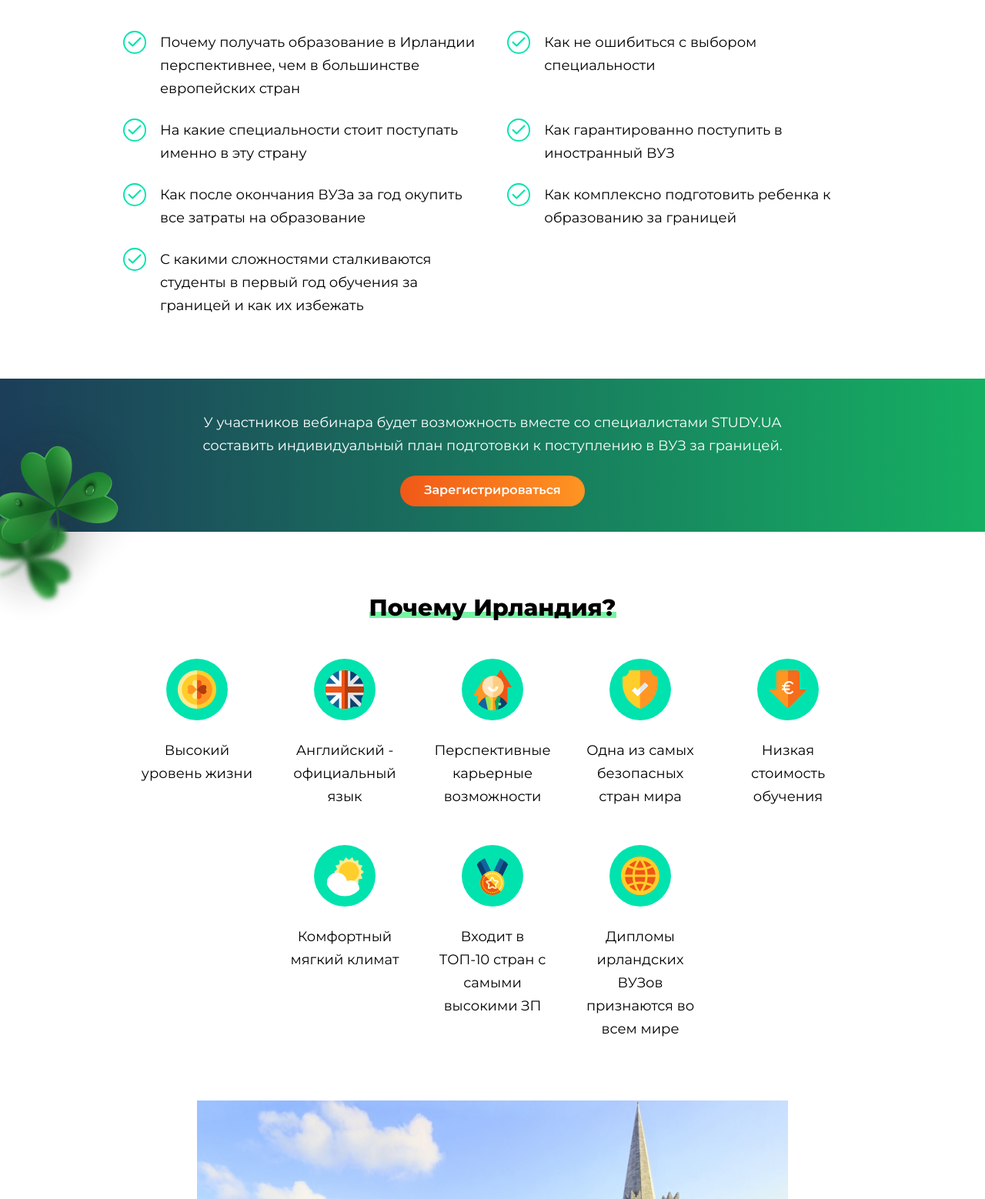
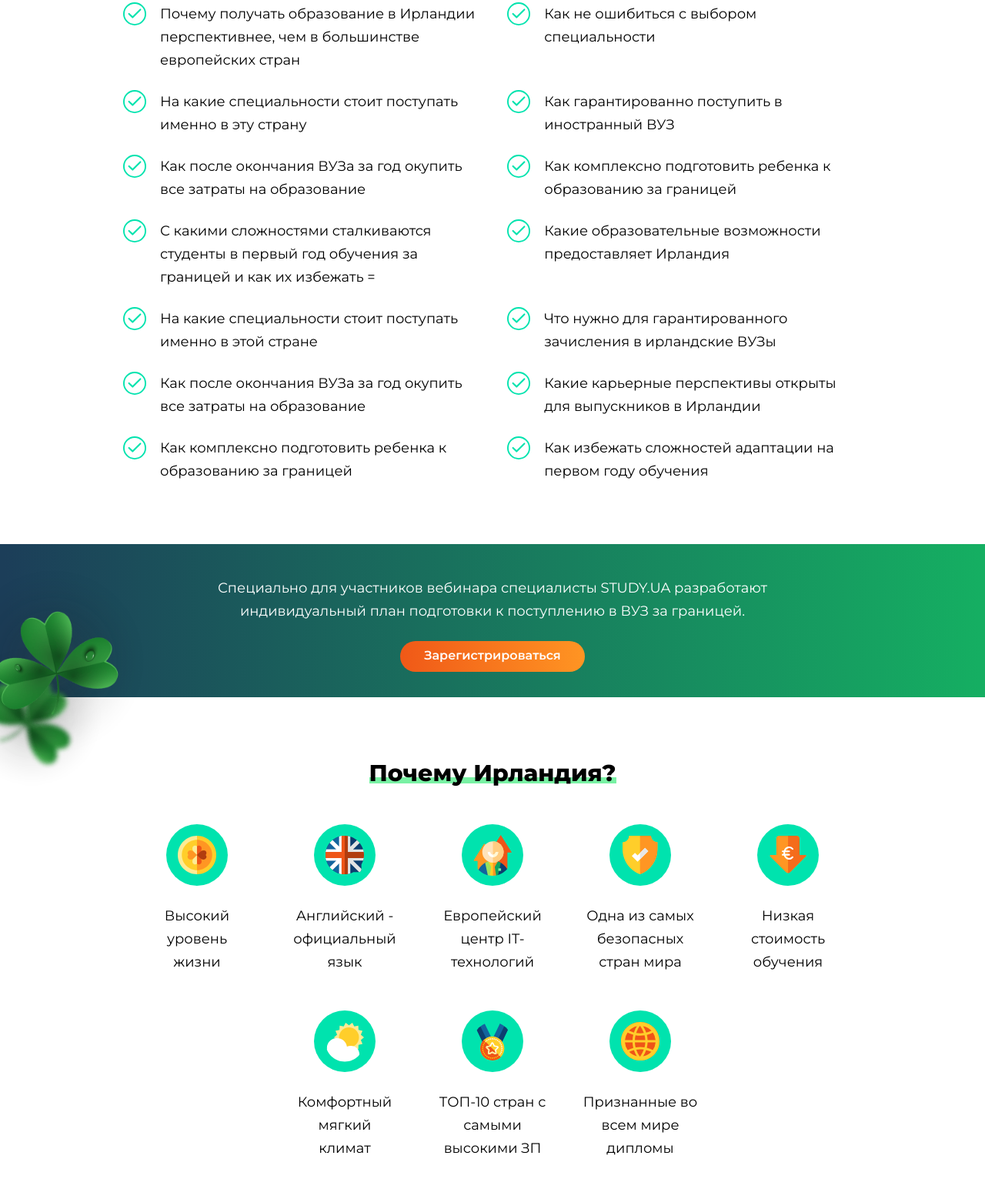
Before and after one commit to sizzlorr/ireland-web, a plain HTML site: page index.html in a window 1280 px wide. Shown: the part 613-2171 px from the top of the page at 77% size. Drawn offline with nearby package versions, Linux system fonts and the light colour scheme.

Commit message:
Content changing

```diff
--- a/index.html
+++ b/index.html
@@ -35,8 +35,7 @@
                     <div class="intro">
                         <span>Приглашаем на вебинар:</span>
                         <h1>
-                            «Почему стоит получать высшее образование в Ирландии<br><span>и как гарантированно поступить</span>
-                            <span>в ирландский вуз без экзаменов»</span>
+                            Почему Ирландия — одна самых перспективных стран для обучения?
                         </h1>
                         <span>Зарегистрируйтесь, чтобы узнать больше:</span>
                         <div id="regi" class="form">
@@ -59,34 +58,27 @@
                 </center>
                 <div class="advatage-list">
                     <ul>
-                        <li>
-                            Почему получать образование в Ирландии перспективнее, чем в большинстве европейских стран
-                        </li>
-                        <li>
-                            Как не ошибиться с выбором специальности
-                        </li>
-                        <li>
-                            На какие специальности стоит поступать именно в эту страну
-                        </li>
-                        <li>
-                            Как гарантированно поступить в иностранный ВУЗ
-                        </li>
-                        <li>
-                            Как после окончания ВУЗа за год окупить все затраты на образование
-                        </li>
-                        <li>
-                            Как комплексно подготовить ребенка к образованию за границей
-                        </li>
-                        <li>
-                            С какими сложностями сталкиваются студенты в первый год обучения за границей и как их избежать
-                        </li>
+                        <li>Почему получать образование в Ирландии перспективнее, чем в большинстве европейских стран</li>
+                        <li>Как не ошибиться с выбором специальности</li>
+                        <li>На какие специальности стоит поступать именно в эту страну</li>
+                        <li>Как гарантированно поступить в иностранный ВУЗ</li>
+                        <li>Как после окончания ВУЗа за год окупить все затраты на образование</li>
+                        <li>Как комплексно подготовить ребенка к образованию за границей</li>
+                        <li>С какими сложностями сталкиваются студенты в первый год обучения за границей и как их избежать =</li>
+                        <li>Какие образовательные возможности предоставляет Ирландия</li>
+                        <li>На какие специальности стоит поступать именно в этой стране</li>
+                        <li>Что нужно для гарантированного зачисления в ирландские ВУЗы</li>
+                        <li>Как после окончания ВУЗа за год окупить все затраты на образование</li>
+                        <li>Какие карьерные перспективы открыты для выпускников в Ирландии</li>
+                        <li>Как комплексно подготовить ребенка к образованию за границей</li>
+                        <li>Как избежать сложностей адаптации на первом году обучения</li>
                     </ul>
                 </div>
             </section>
             <section class="registrtion">
                 <div class="wrapper registrtion__wrapper">
                     <p>
-                        У участников вебинара будет возможность вместе со специалистами STUDY.UA составить индивидуальный план подготовки к поступлению в ВУЗ за границей.
+                        Специально для участников вебинара специалисты STUDY.UA разработают индивидуальный план подготовки к поступлению в ВУЗ за границей.
                     </p>
                     <a href="#regi" class="button"><span>Зарегистрироваться</span></a>
                 </div>
@@ -106,7 +98,7 @@
                                 <img src="dist/img/why1.svg" alt="Высокий уровень жизни">
                             </div>
                             <div class="why-list__unit--disrc">
-                                Высокий уровень жизни
+                                Высокий уровень <br>жизни
                             </div>
                         </div>
                         <div class="why-list__unit">
@@ -122,7 +114,7 @@
                                 <img src="dist/img/why3.svg" alt="Перспективные карьерные возможности">
                             </div>
                             <div class="why-list__unit--disrc">
-                                Перспективные карьерные возможности
+                                Европейский центр IT-технологий
                             </div>
                         </div>
                         <div class="why-list__unit">
@@ -146,7 +138,7 @@
                                 <img src="dist/img/why6.svg" alt="Комфортный климат">
                             </div>
                             <div class="why-list__unit--disrc">
-                                Комфортный мягкий климат
+                                Комфортный мягкий <br>климат
                             </div>
                         </div>
                         <div class="why-list__unit">
@@ -154,7 +146,7 @@
                                 <img src="dist/img/why7.svg" alt="Входит в ТОП-10 стран с самыми высокими ЗП">
                             </div>
                             <div class="why-list__unit--disrc">
-                                Входит в ТОП-10 стран с самыми высокими ЗП
+                                ТОП-10 стран с самыми высокими ЗП
                             </div>
                         </div>
                         <div class="why-list__unit">
@@ -162,7 +154,7 @@
                                 <img src="dist/img/why8.svg" alt="Дипломы ирландских ВУЗов признаются во всем мире">
                             </div>
                             <div class="why-list__unit--disrc">
-                                Дипломы ирландских ВУЗов признаются во всем мире
+                                Признанные во всем мире дипломы
                             </div>
                         </div>
                     </div>
@@ -186,7 +178,7 @@
                     <div class="spiker__bio--discr">
                         <h3>Маргарита Слюжинская</h3>
                         <p>Представитель компании STUDY.UA в Ирландии</p>
-                        <p>Маргарита в течение 8 лет работала экспертом по образовательным программам в компании STUDY.UA, сейчас живёт в Дублине и лично помогает всем нашим клиентам успешно поступить в выбранные ими ирландские ВУЗы!</p>
+                        <p>Маргарита в течение 8 лет работала экспертом по образовательным программам в компании STUDY.UA, сейчас живёт в Дублине и лично помогает нашим клиентам успешно поступить в выбранные ими ирландские ВУЗы!</p>
                     </div>
                 </div>
                 <div class="leafe-spiker-fore"></div>
@@ -201,11 +193,11 @@
                 <div class="ircenter">
                     <div class="ircenter__unit">
                         <div class="ircenter__unit--pic">
-                            <img src="dist/img/cent1.jpg" alt="Эксклюзивные договора с ведущими ВУЗами Ирландии">
+                            <img src="dist/img/cent1.jpg" alt="Партнёрство с ведущими ВУЗами Ирландии">
                         </div>
                         <div class="ircenter__unit--text">
                             <p>
-                                Эксклюзивные договора с ведущими ВУЗами Ирландии
+                                Партнёрство с ведущими ВУЗами Ирландии
                             </p>
                         </div>
                     </div>
@@ -299,7 +291,7 @@
                                 11
                             </span>
                             <p>
-                                партнерских вузов в Ирландии
+                                партнерских ВУЗов в Ирландии
                             </p>
                         </div>
                     </div>
```
